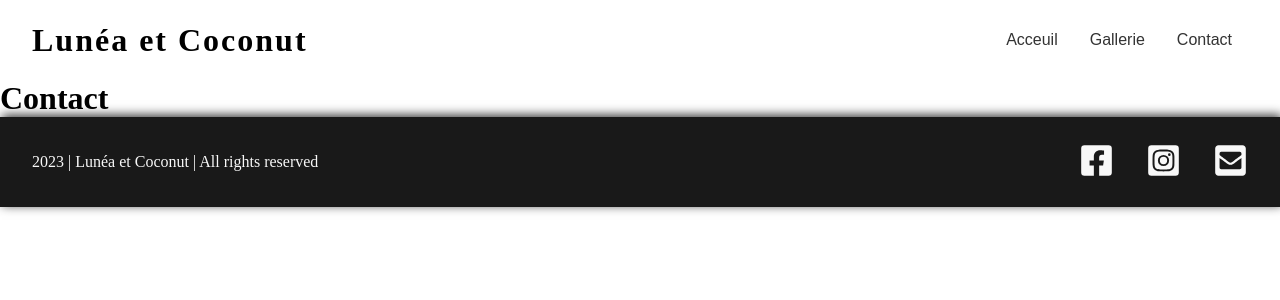
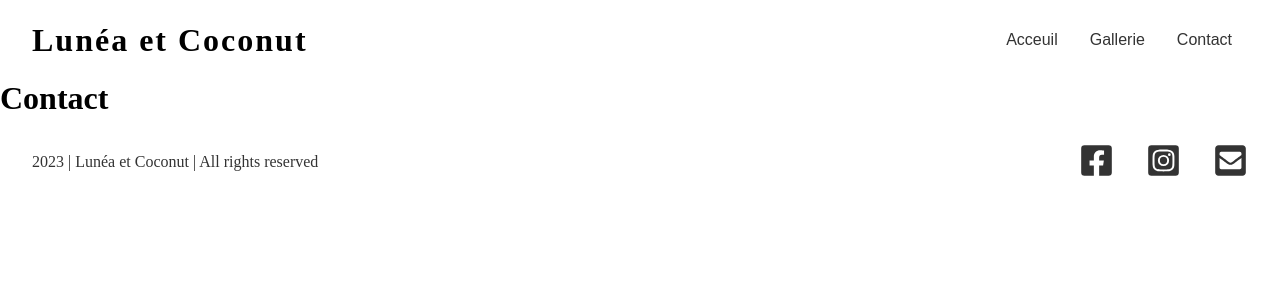
Before and after one commit to davidotch/lunea_coconut, a React (Create React App) app: page /contact in a window 1280 px wide. Shown: the top 300 px of the page. Built offline with nearby package versions, Linux system fonts and the light colour scheme.

Commit message:
fix color

```diff
--- a/src/style/footer.css
+++ b/src/style/footer.css
@@ -3,20 +3,12 @@
   justify-content: space-between;
   align-items: center;
   padding: 0.6rem 1rem;
-  background-color: rgba(0, 0, 0, 0.9);
-  box-shadow: 2px -2px 10px #333;
-}
-
-.footer .logo {
-  width: 70px;
-  height: auto;
-  border-radius: 50%;
-  border: 3px inset rgba(248, 248, 248, 0.9);
+  background-color: rgba(255, 255, 255, 1);
 }
 
 .footer p {
   margin: 1rem;
-  color: #f8f8f8;
+  color: #333;
   text-align: center;
 }
 
@@ -29,5 +21,5 @@
 }
 
 .footer ul li a {
-  color: #f8f8f8;
+  color: #333;
 }
```
